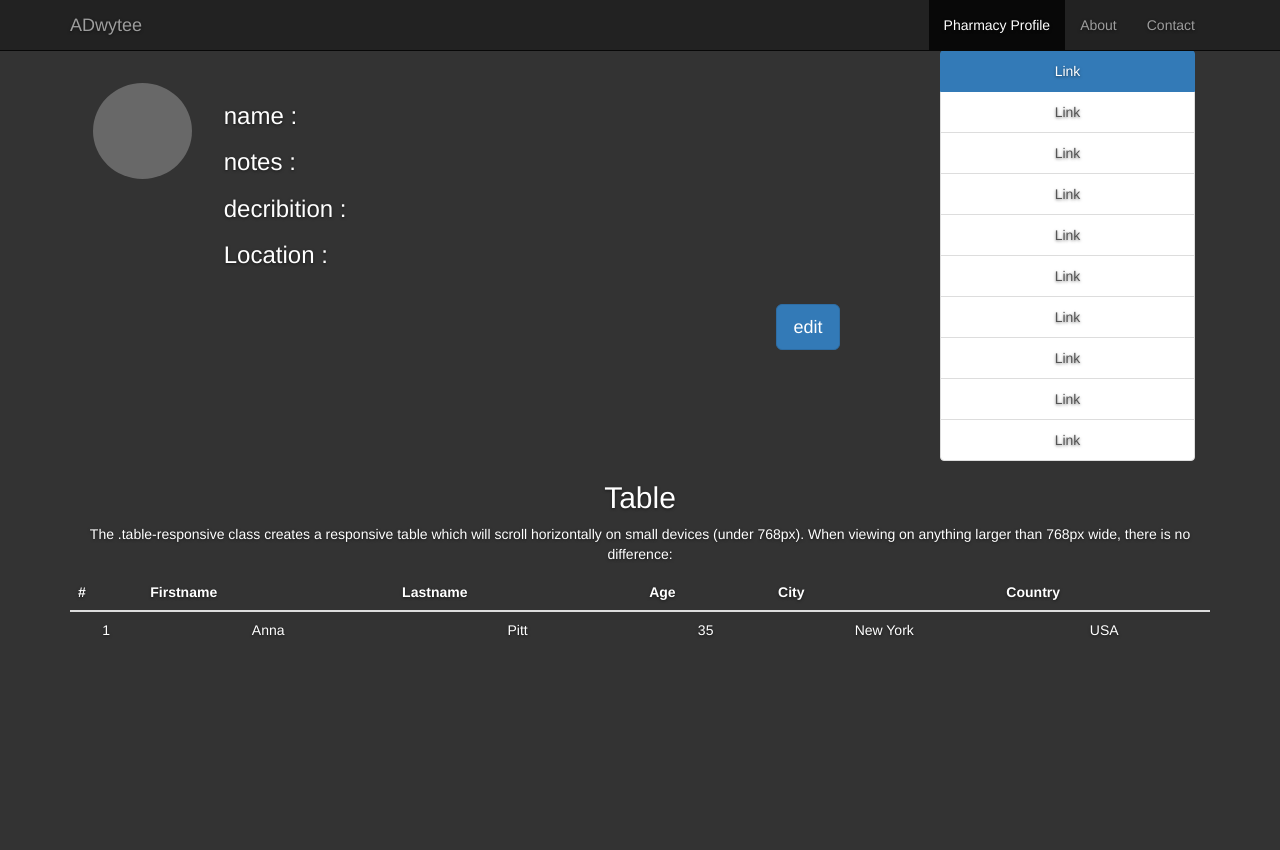
After one commit to k-sae/ADwytee, a PHP site: page /pages/Pharmacy.php in a window 1280 px wide. The commit adds this page. Run offline with PHP 8.4, Linux system fonts and the light colour scheme.

Commit message:
navbar added with pharmacy profile page as a design

```diff
--- a/Code/View/css/default.css
+++ b/Code/View/css/default.css
@@ -150,20 +97,30 @@ body {
 .search{
   color:#000;
 }
+.navbar-nav{
+  float: right;
+}
 
-/*regmedicine*/
-.med_reg{
-  height:50%;
-width: 50%;
-background-color: rgba(0,0,0,0.5);
-z-index: 50;
-
-}
 
 .add{
   background-color:rgba(0,0,0,.5);
   height: 500px
 }
+/*
+pharmacy  style
+*/
+.wrapper{margin-top:50px ;height: 300px}
+.details{height: 100%}
+.img{background:#686868;border-radius: 50%;height: 32%;float: left;width: 12%;margin: 4% 1% 4% 1%;}
+.info{text-align: left;margin: 4% 1% 1% 1%}
+.details .btn{position: absolute;
+bottom: 0;
+right: 10%;}
+
+
+
+
+
 /*
  * Footer
  */
--- /dev/null
+++ b/Code/View/pages/Pharmacy.php
@@ -0,0 +1,82 @@
+<?php
+include '../content/header.php';
+?>
+	<nav class="navbar navbar-fixed-top navbar-inverse">
+      <div class="container">
+        <div class="navbar-header">
+          <button type="button" class="navbar-toggle collapsed" data-toggle="collapse" data-target="#navbar" aria-expanded="false" aria-controls="navbar">
+            <span class="sr-only">Toggle navigation</span>
+            <span class="icon-bar"></span>
+            <span class="icon-bar"></span>
+            <span class="icon-bar"></span>
+          </button>
+          <a class="navbar-brand" href="index.php">ADwytee</a>
+        </div>
+        <div id="navbar" class="collapse navbar-collapse">
+          <ul class="nav navbar-nav">
+            <li class="active"><a href="#">Pharmacy Profile</a></li>
+            <li><a href="#about">About</a></li>
+            <li><a href="#contact">Contact</a></li>
+          </ul>
+        </div>
+      </div>
+    </nav>
+    <div class="wrapper container">
+	    <div class="details col-sm-9">
+			<div class="img col-sm-2"></div>
+			<div class="info col-sm-10">
+				<h3>name : </h3>
+				<h3>notes : </h3>
+				<h3>decribition : </h3>
+				<h3>Location : </h3>
+			</div>
+			 <button class=" btn btn-lg btn-primary"> edit</button>
+	    </div>
+	     <div class="col-xs-6 col-sm-3 sidebar-offcanvas" id="sidebar">
+          <div class="list-group">
+            <a href="#" class="list-group-item active">Link</a>
+            <a href="#" class="list-group-item">Link</a>
+            <a href="#" class="list-group-item">Link</a>
+            <a href="#" class="list-group-item">Link</a>
+            <a href="#" class="list-group-item">Link</a>
+            <a href="#" class="list-group-item">Link</a>
+            <a href="#" class="list-group-item">Link</a>
+            <a href="#" class="list-group-item">Link</a>
+            <a href="#" class="list-group-item">Link</a>
+            <a href="#" class="list-group-item">Link</a>
+          </div>
+        </div>
+    </div>
+	<div class="container">
+		  <h2>Table</h2>
+		  <p>The .table-responsive class creates a responsive table which will scroll horizontally on small devices (under 768px). When viewing on anything larger than 768px wide, there is no difference:</p>
+		  <div class="table-responsive">
+		  <table class="table">
+		    <thead>
+		      <tr>
+		        <th>#</th>
+		        <th>Firstname</th>
+		        <th>Lastname</th>
+		        <th>Age</th>
+		        <th>City</th>
+		        <th>Country</th>
+		      </tr>
+		    </thead>
+		    <tbody>
+		      <tr>
+		        <td>1</td>
+		        <td>Anna</td>
+		        <td>Pitt</td>
+		        <td>35</td>
+		        <td>New York</td>
+		        <td>USA</td>
+		      </tr>
+		    </tbody>
+		  </table>
+		  </div>
+		</div>
+
+
+<?php
+include '../content/footer.php';
+?>
```
Also changed, not shown: other parts of Code/View/css/default.css (+0 -53 lines), Code/View/pages/index.php (renamed from Code/View/index.php, +22 -14 lines).
